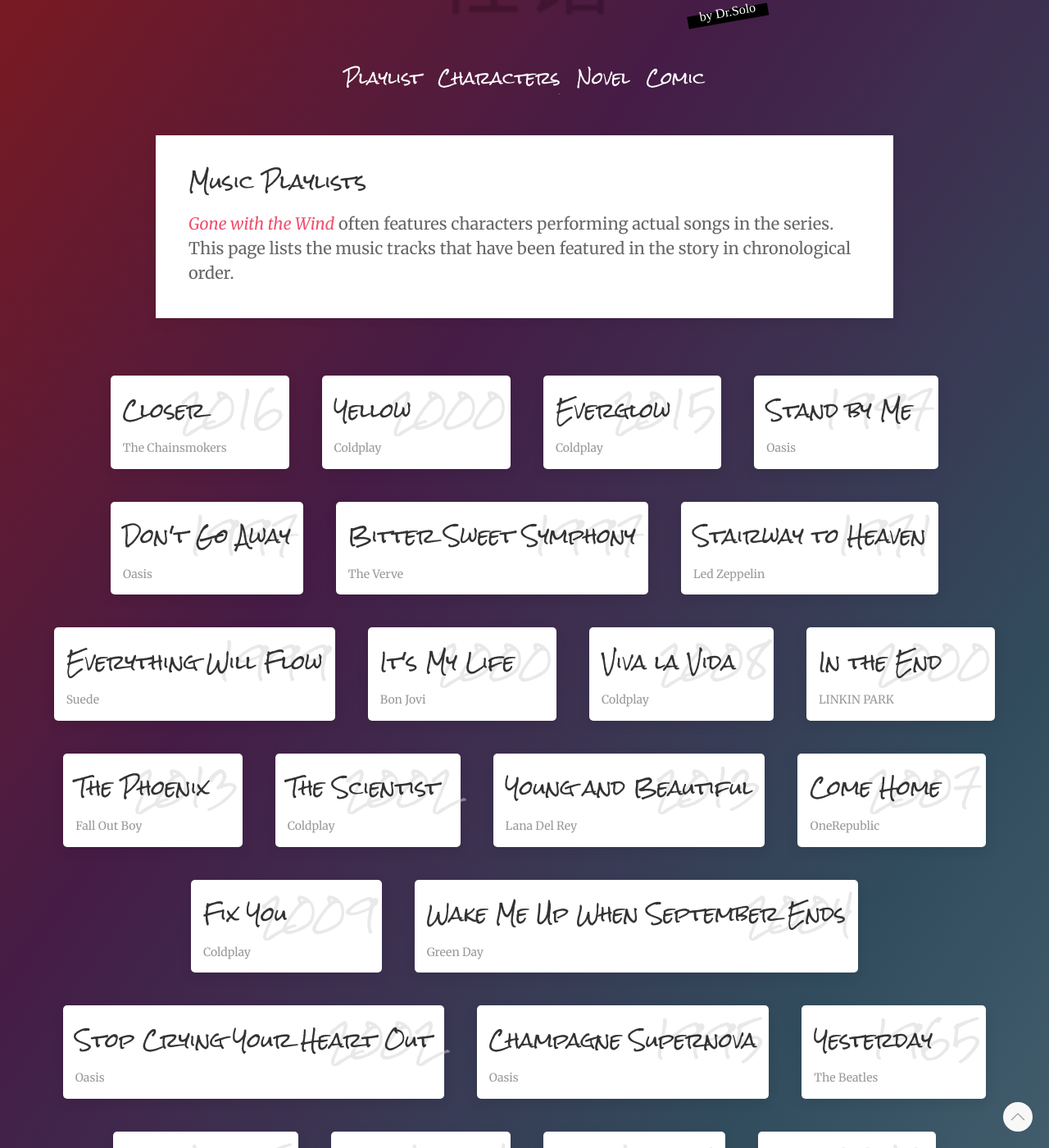
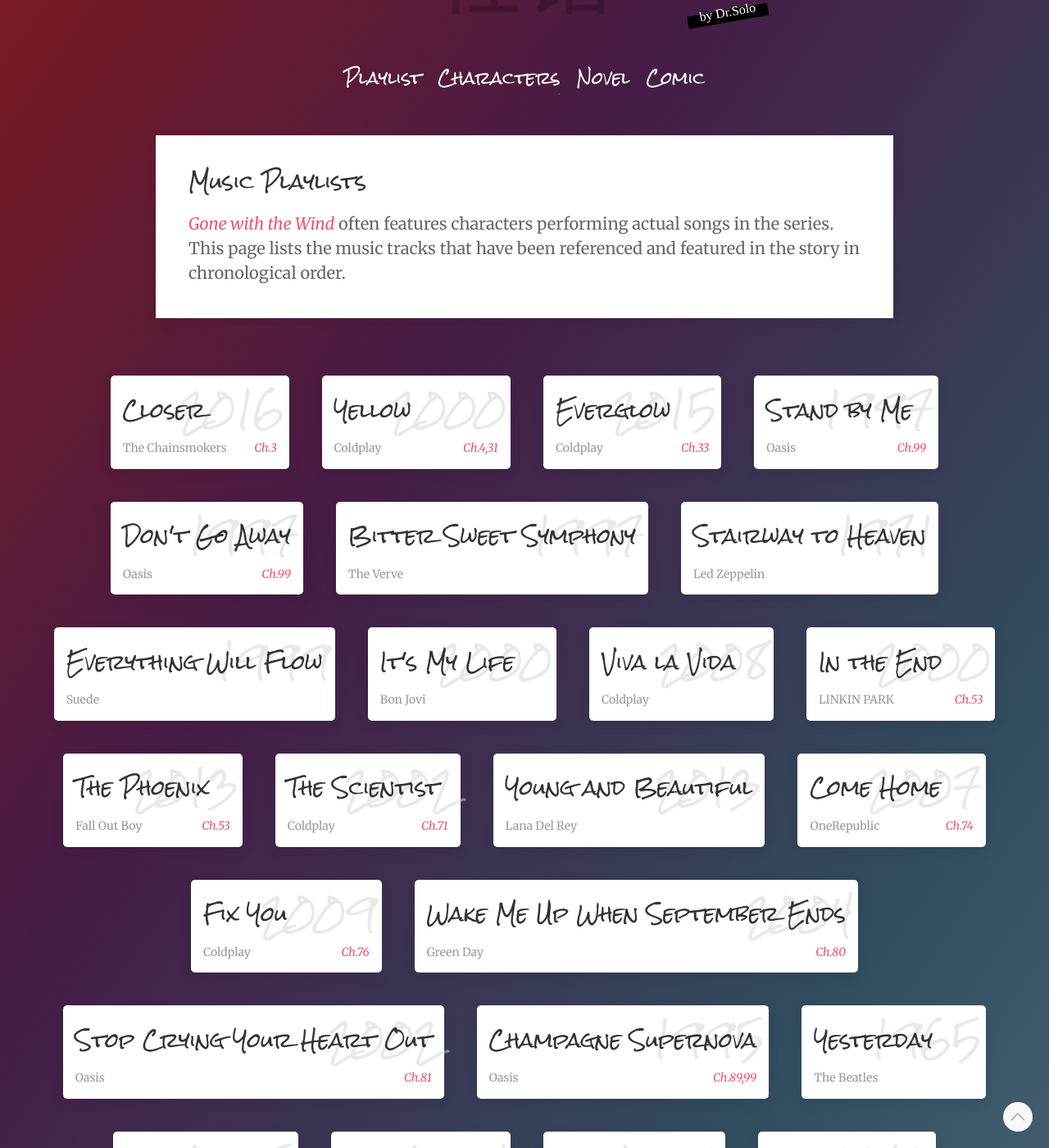
Before and after one commit to QingCuo/QingCuo.github.io, a Jekyll site: the page built from playlist.html, in a window 1280 px wide and 1400 px high, scrolled down 197 px. Shown: the whole window at 82% size. Built offline with Jekyll 4.4.1, drawn with Linux system fonts in a browser that asks for light colours; nearby versions of some CDN libraries; some web fonts are replaced.

Commit message:
Added partial chapter numbers for playlist

```diff
--- a/playlist.html
+++ b/playlist.html
@@ -8,7 +8,7 @@ title: Music Playlists
 		<div>
 			<div class="uk-card uk-card-default uk-card-body uk-box-shadow-medium">
 				<h3 class="uk-card-title">Music Playlists</h3>
-	            <p><em>Gone with the Wind</em> often features characters performing actual songs in the series. This page lists the music tracks that have been featured in the story in chronological order. </p>
+	            <p><em>Gone with the Wind</em> often features characters performing actual songs in the series. This page lists the music tracks that have been referenced and featured in the story in chronological order. </p>
 
 			</div>
 		</div>
@@ -25,7 +25,7 @@ title: Music Playlists
 			        <div class="uk-card-body uk-padding-small">
 			            <h1 class="year-namecard uk-text-right uk-margin-large-left">2016</h1>
 			            <h3 class="uk-card-title uk-text-left">Closer</h3>
-			            <p class="uk-text-meta uk-text-left">The Chainsmokers</p>
+			            <p class="uk-text-meta uk-text-left">The Chainsmokers <em class="uk-float-right uk-margin-small-left">Ch.3</em></p>
 			        </div>
 			    </div>
 			</div>
@@ -37,7 +37,7 @@ title: Music Playlists
 			        <div class="uk-card-body uk-padding-small">
 			            <h1 class="year-namecard uk-text-right uk-margin-large-left">2000</h1>
 			            <h3 class="uk-card-title uk-text-left">Yellow</h3>
-			            <p class="uk-text-meta uk-text-left">Coldplay</p>
+			            <p class="uk-text-meta uk-text-left">Coldplay <em class="uk-float-right uk-margin-small-left">Ch.4,31</em></p>
 			        </div>
 			    </div>
 			</div>
@@ -49,7 +49,7 @@ title: Music Playlists
 			        <div class="uk-card-body uk-padding-small">
 			            <h1 class="year-namecard uk-text-right uk-margin-large-left">2015</h1>
 			            <h3 class="uk-card-title uk-text-left">Everglow</h3>
-			            <p class="uk-text-meta uk-text-left">Coldplay</p>
+			            <p class="uk-text-meta uk-text-left">Coldplay <em class="uk-float-right uk-margin-small-left">Ch.33</em></p>
 			        </div>
 			    </div>
 			</div>
@@ -61,7 +61,7 @@ title: Music Playlists
 			        <div class="uk-card-body uk-padding-small">
 			            <h1 class="year-namecard uk-text-right uk-margin-large-left">1997</h1>
 			            <h3 class="uk-card-title uk-text-left">Stand by Me</h3>
-			            <p class="uk-text-meta uk-text-left">Oasis</p>
+			            <p class="uk-text-meta uk-text-left">Oasis <em class="uk-float-right uk-margin-small-left">Ch.99</em></p>
 			        </div>
 			    </div>
 			</div>
@@ -73,7 +73,7 @@ title: Music Playlists
 			        <div class="uk-card-body uk-padding-small">
 			            <h1 class="year-namecard uk-text-right uk-margin-large-left">1997</h1>
 			            <h3 class="uk-card-title uk-text-left">Don't Go Away</h3>
-			            <p class="uk-text-meta uk-text-left">Oasis</p>
+			            <p class="uk-text-meta uk-text-left">Oasis <em class="uk-float-right uk-margin-small-left">Ch.99</em></p>
 			        </div>
 			    </div>
 			</div>
@@ -145,7 +145,7 @@ title: Music Playlists
 			        <div class="uk-card-body uk-padding-small">
 			            <h1 class="year-namecard uk-text-right uk-margin-large-left">2000</h1>
 			            <h3 class="uk-card-title uk-text-left">In the End</h3>
-			            <p class="uk-text-meta uk-text-left">LINKIN PARK</p>
+			            <p class="uk-text-meta uk-text-left">LINKIN PARK <em class="uk-float-right uk-margin-small-left">Ch.53</em></p>
 			        </div>
 			    </div>
 			</div>
@@ -157,7 +157,7 @@ title: Music Playlists
 			        <div class="uk-card-body uk-padding-small">
 			            <h1 class="year-namecard uk-text-right uk-margin-large-left">2013</h1>
 			            <h3 class="uk-card-title uk-text-left">The Phoenix</h3>
-			            <p class="uk-text-meta uk-text-left">Fall Out Boy</p>
+			            <p class="uk-text-meta uk-text-left">Fall Out Boy <em class="uk-float-right uk-margin-small-left">Ch.53</em></p>
 			        </div>
 			    </div>
 			</div>
@@ -169,7 +169,7 @@ title: Music Playlists
 			        <div class="uk-card-body uk-padding-small">
 			            <h1 class="year-namecard uk-text-right uk-margin-large-left">2002</h1>
 			            <h3 class="uk-card-title uk-text-left">The Scientist</h3>
-			            <p class="uk-text-meta uk-text-left">Coldplay</p>
+			            <p class="uk-text-meta uk-text-left">Coldplay <em class="uk-float-right uk-margin-small-left">Ch.71</em></p>
 			        </div>
 			    </div>
 			</div>
@@ -193,7 +193,7 @@ title: Music Playlists
 			        <div class="uk-card-body uk-padding-small">
 			            <h1 class="year-namecard uk-text-right uk-margin-large-left">2007</h1>
 			            <h3 class="uk-card-title uk-text-left">Come Home</h3>
-			            <p class="uk-text-meta uk-text-left">OneRepublic</p>
+			            <p class="uk-text-meta uk-text-left">OneRepublic <em class="uk-float-right uk-margin-small-left">Ch.74</em></p>
 			        </div>
 			    </div>
 			</div>
@@ -205,7 +205,7 @@ title: Music Playlists
 			        <div class="uk-card-body uk-padding-small">
 			            <h1 class="year-namecard uk-text-right uk-margin-large-left">2009</h1>
 			            <h3 class="uk-card-title uk-text-left">Fix You</h3>
-			            <p class="uk-text-meta uk-text-left">Coldplay</p>
+			            <p class="uk-text-meta uk-text-left">Coldplay <em class="uk-float-right uk-margin-small-left">Ch.76</em></p>
 			        </div>
 			    </div>
 			</div>
@@ -217,7 +217,7 @@ title: Music Playlists
 			        <div class="uk-card-body uk-padding-small">
 			            <h1 class="year-namecard uk-text-right uk-margin-large-left">2004</h1>
 			            <h3 class="uk-card-title uk-text-left">Wake Me Up When September Ends</h3>
-			            <p class="uk-text-meta uk-text-left">Green Day</p>
+			            <p class="uk-text-meta uk-text-left">Green Day <em class="uk-float-right uk-margin-small-left">Ch.80</em></p>
 			        </div>
 			    </div>
 			</div>
@@ -229,7 +229,7 @@ title: Music Playlists
 			        <div class="uk-card-body uk-padding-small">
 			            <h1 class="year-namecard uk-text-right uk-margin-large-left">2002</h1>
 			            <h3 class="uk-card-title uk-text-left">Stop Crying Your Heart Out</h3>
-			            <p class="uk-text-meta uk-text-left">Oasis</p>
+			            <p class="uk-text-meta uk-text-left">Oasis <em class="uk-float-right uk-margin-small-left">Ch.81</em></p>
 			        </div>
 			    </div>
 			</div>
@@ -241,7 +241,7 @@ title: Music Playlists
 			        <div class="uk-card-body uk-padding-small">
 			            <h1 class="year-namecard uk-text-right uk-margin-large-left">1995</h1>
 			            <h3 class="uk-card-title uk-text-left">Champagne Supernova</h3>
-			            <p class="uk-text-meta uk-text-left">Oasis</p>
+			            <p class="uk-text-meta uk-text-left">Oasis <em class="uk-float-right uk-margin-small-left">Ch.89,99</em></p>
 			        </div>
 			    </div>
 			</div>
@@ -265,7 +265,7 @@ title: Music Playlists
 			        <div class="uk-card-body uk-padding-small">
 			            <h1 class="year-namecard uk-text-right uk-margin-large-left">1995</h1>
 			            <h3 class="uk-card-title uk-text-left">Wonderwall</h3>
-			            <p class="uk-text-meta uk-text-left">Oasis</p>
+			            <p class="uk-text-meta uk-text-left">Oasis <em class="uk-float-right uk-margin-small-left">Ch.99</em></p>
 			        </div>
 			    </div>
 			</div>
```
